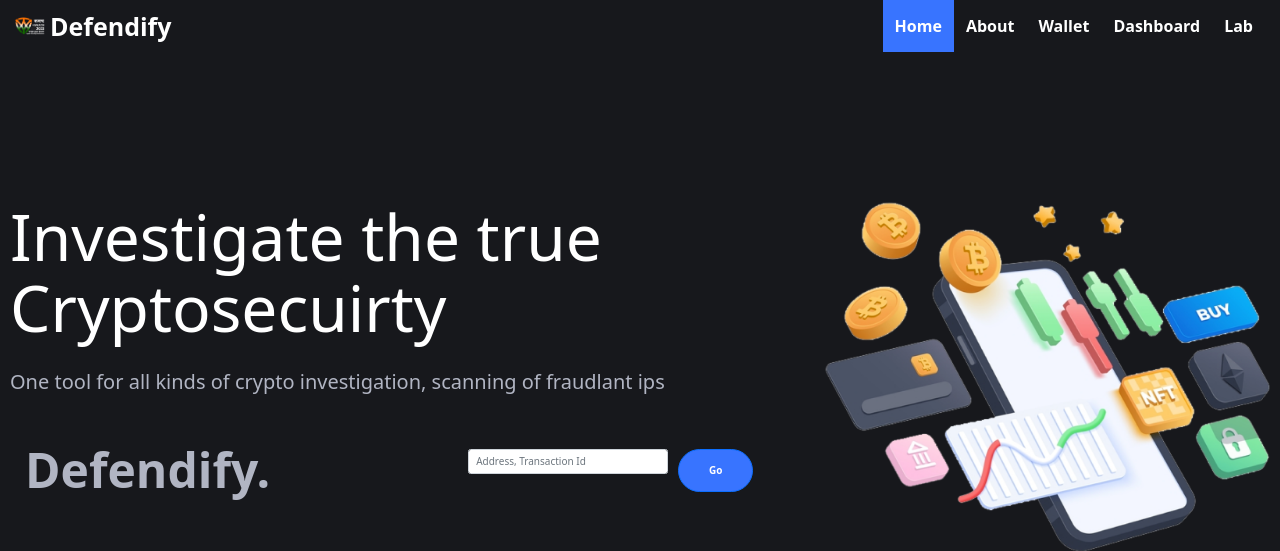
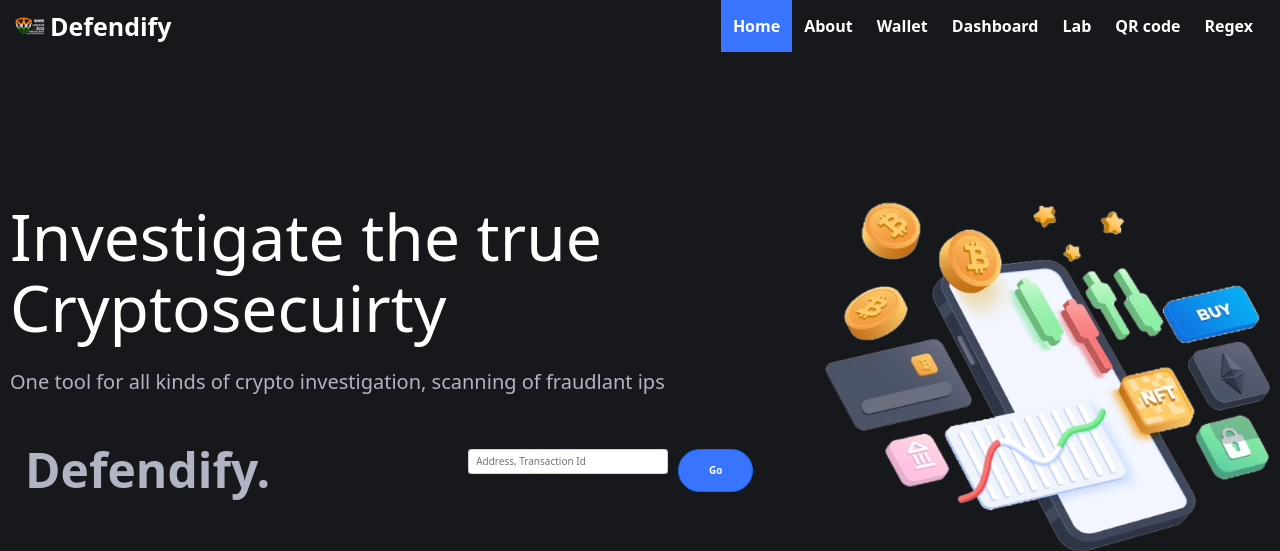
Before and after one commit to San-kalp/Kavach, a Django app: page / in a window 1280 px wide. Shown: the top 551 px of the page. Run offline with Django 3.2, Linux system fonts and the light colour scheme; some libraries are stand-ins or nearby versions.

Commit message:
Commit Devang

```diff
--- a/Defendify-project/Cypher.py
+++ b/Defendify-project/Cypher.py
@@ -369,5 +369,3 @@ def stream_embeddings_with_properties():
     YIELD nodeId, embedding
     RETURN gds.util.asNode(nodeId).index as name, gds.util.asNode(nodeId).risk_rating as exp, gds.util.asNode(nodeId).pageRank as pr, gds.util.asNode(nodeId).out_degree as outdeg, gds.util.asNode(nodeId).in_degree as indeg, gds.util.asNode(nodeId).total_amount as ta, gds.util.asNode(nodeId).time_stamp as ts, embedding as features"""
     handle(query)
-
-stream_embeddings_with_properties()
--- a/Defendify-project/home/forms.py
+++ b/Defendify-project/home/forms.py
@@ -13,3 +13,6 @@ class walletForm(forms.Form):
 
 class addressForm(forms.Form):
     address = forms.CharField(label="address",max_length=100)
+
+class regexForm(forms.Form):
+    regex = forms.CharField(label="regex",max_length=100)
--- a/Defendify-project/home/templates/home/home.html
+++ b/Defendify-project/home/templates/home/home.html
@@ -57,6 +57,17 @@
                         <li class="navbar-item">
                             <a class="navbar-link" href="lab">Lab</a>
                         </li>
+
+                        <li class="navbar-item">
+                            <a class="navbar-link" href="QR-code">QR code</a>
+                        </li>
+                        <li class="navbar-item">
+                            <a class="navbar-link" href="regex">Regex</a>
+                        </li>
+
+
+
+
 
                         <!-- <li class="nav-item">
                             <form method="post">
--- /dev/null
+++ b/Defendify-project/home/templates/home/qr-code.html
@@ -0,0 +1 @@
+Hello
--- a/Defendify-project/home/urls.py
+++ b/Defendify-project/home/urls.py
@@ -7,5 +7,7 @@ urlpatterns = [
     path("",views.home,name="home"),
     path("wallet",views.wallet, name="wallet"),
     path("wallet/<str:wallet>", views.wallet_detail, name ="wallet-detail"),
-    path("wallet/<str:wallet>/transactions",views.wallet_transactions,name ="wallet_transactions")
+    path("wallet/<str:wallet>/transactions",views.wallet_transactions,name ="wallet_transactions"),
+    path("QR-code",views.qr_code,name="qr_code"),
+    path("regex",views.handle_regex,name = "handle_regex"),
 ]
--- a/Defendify-project/home/views.py
+++ b/Defendify-project/home/views.py
@@ -4,13 +4,12 @@ import requests
 from rest_framework.response import Response
 from rest_framework.decorators import api_view
 from rest_framework.renderers import JSONRenderer
-from .forms import searchForm, walletForm , addressForm
+from .forms import searchForm, walletForm , addressForm , regexForm
 from django.http import HttpResponseRedirect
 import requests
 import json
 import datetime
 import re
-
 
 
 
@@ -143,3 +142,21 @@ def wallet_transactions(request, wallet):
     query = f"http://www.walletexplorer.com/api/1/wallet?wallet={wallet}&from=0&count=100&caller=sankalp.chordia20@vit.edu"
     data = json.loads(requests.get(query).text)
     return render(request,"home/wallet_detail_transactions.html",{'response':data})
+
+def qr_code(request):
+    context = {'Data':'Hello world'}
+    return render(request,"home/qr-code.html",context = context)
+
+
+
+
+def handle_regex(request):
+    form = regexForm()
+    if request.method == 'POST':
+        form = regexForm(request.POST)
+        if form.is_valid():
+            regex = form.cleaned_data['regex']
+            print(regex)
+
+
+    return render(request , "home/regex.html")
--- a/Defendify-project/lab/views.py
+++ b/Defendify-project/lab/views.py
@@ -25,7 +25,7 @@ def home(request):
         if form.is_valid():
             input_data = form.cleaned_data['form_data']
             if input_data == '12t9YDPgwueZ9NyMgw519p7AA8isjr6SMw':
-                 return redirect('wannacry')
+                 return redirect('create_graph_1')
 
                #     query = 'MATCH p=()-[r:PAYS]->() RETURN p LIMIT 25'
                #     result = session.run(query)
@@ -77,9 +77,10 @@ def create_graph_1(request):
      c.parse_tx()
      c.format_timestamp()
      c.format_tx()
-     query = 'MATCH p=()-[r:PAYS]->() RETURN p LIMIT 25'
+     query = 'MATCH p=()-[r:PAYS]->() RETURN p '
      result = session.run(query)
      data = result.data()
+     print (data)
      net = Network(height="500px", width="100%")
      for item in data:
           source_index = item['p'][0]['index']
```
Also changed, not shown: Defendify-project/home/templates/home/regex.html (added, +43 -0 lines), Defendify-project/lab/templates/pvis_graph_file.html (+2 -2 lines), 3 other files.
